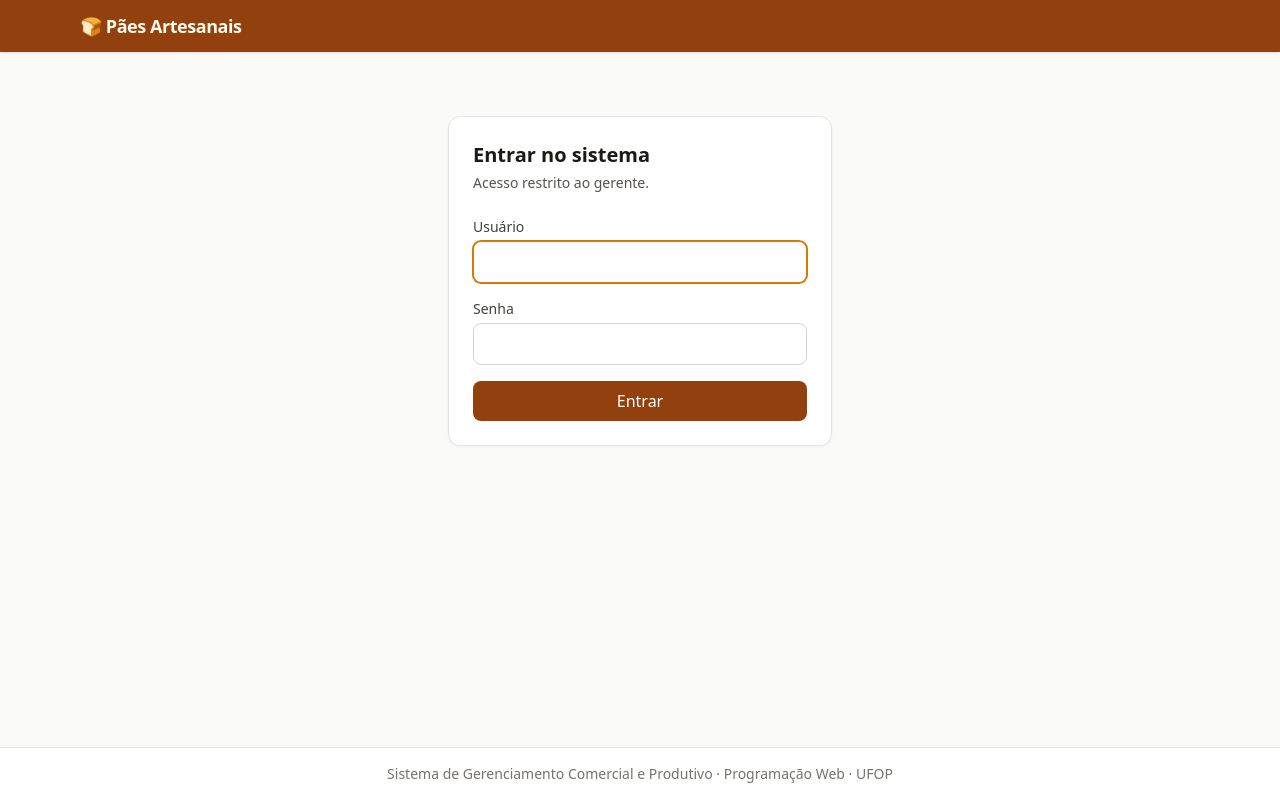
After one commit to rpsmatheus/Sistema-de-Gerenciamento-Comercial, a Django app: page /login/ in a window 1280 px wide. The commit adds this page. Run offline with Django 5.2, Linux system fonts and the light colour scheme; some libraries are stand-ins or nearby versions.

Commit message:
feat: adiciona tela de login e botão de sair no menu

```diff
--- a/templates/partials/navbar.html
+++ b/templates/partials/navbar.html
@@ -4,6 +4,8 @@
             🍞 Pães Artesanais
         </a>
 
+        {# O menu só aparece para quem está autenticado #}
+        {% if user.is_authenticated %}
             {# Botão do menu, visível apenas em telas pequenas #}
             <button id="botao-menu" type="button"
                     class="rounded p-2 hover:bg-amber-700 md:hidden"
@@ -19,6 +21,20 @@
                     </a>
                 </li>
                 {# Os links dos módulos entram aqui conforme forem implementados #}
+
+                <li class="px-3 py-2 text-sm text-amber-200 md:border-l md:border-amber-700 md:pl-4">
+                    Olá, {{ user.get_username }}
+                </li>
+                <li>
+                    {# No Django 5 o logout precisa ser enviado por POST #}
+                    <form method="post" action="{% url 'logout' %}">
+                        {% csrf_token %}
+                        <button type="submit" class="block w-full rounded px-3 py-2 text-left hover:bg-amber-700">
+                            Sair
+                        </button>
+                    </form>
+                </li>
             </ul>
+        {% endif %}
     </nav>
 </header>
--- /dev/null
+++ b/templates/registration/login.html
@@ -0,0 +1,45 @@
+{% extends 'base.html' %}
+
+{% block titulo %}Entrar{% endblock %}
+
+{% block conteudo %}
+    <div class="mx-auto mt-8 max-w-sm rounded-xl border border-stone-200 bg-white p-6 shadow-sm">
+        <h1 class="text-xl font-bold text-stone-900">Entrar no sistema</h1>
+        <p class="mt-1 text-sm text-stone-600">Acesso restrito ao gerente.</p>
+
+        {% if form.errors %}
+            <div class="mensagem mensagem-error mt-4" role="alert">
+                Usuário ou senha incorretos. Tente novamente.
+            </div>
+        {% endif %}
+
+        <form method="post" class="mt-6 space-y-4">
+            {% csrf_token %}
+            <input type="hidden" name="next" value="{{ next }}">
+
+            <div>
+                <label for="{{ form.username.id_for_label }}" class="block text-sm font-medium text-stone-700">
+                    Usuário
+                </label>
+                <input type="text" name="username" id="{{ form.username.id_for_label }}"
+                       value="{{ form.username.value|default:'' }}"
+                       autocomplete="username" autofocus required
+                       class="mt-1 w-full rounded-lg border border-stone-300 px-3 py-2 focus:border-amber-600 focus:outline-none focus:ring-1 focus:ring-amber-600">
+            </div>
+
+            <div>
+                <label for="{{ form.password.id_for_label }}" class="block text-sm font-medium text-stone-700">
+                    Senha
+                </label>
+                <input type="password" name="password" id="{{ form.password.id_for_label }}"
+                       autocomplete="current-password" required
+                       class="mt-1 w-full rounded-lg border border-stone-300 px-3 py-2 focus:border-amber-600 focus:outline-none focus:ring-1 focus:ring-amber-600">
+            </div>
+
+            <button type="submit"
+                    class="w-full rounded-lg bg-amber-800 px-4 py-2 font-medium text-white hover:bg-amber-700">
+                Entrar
+            </button>
+        </form>
+    </div>
+{% endblock %}
```
Lines whose indentation alone changed are shown as unchanged.
